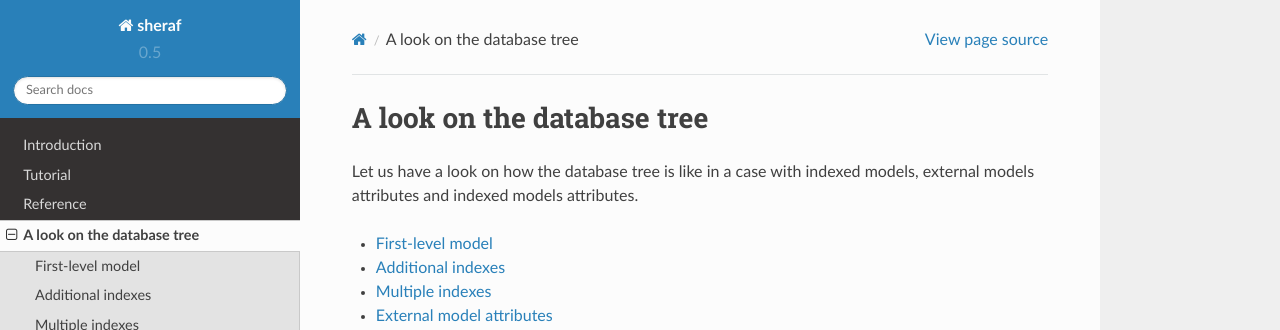
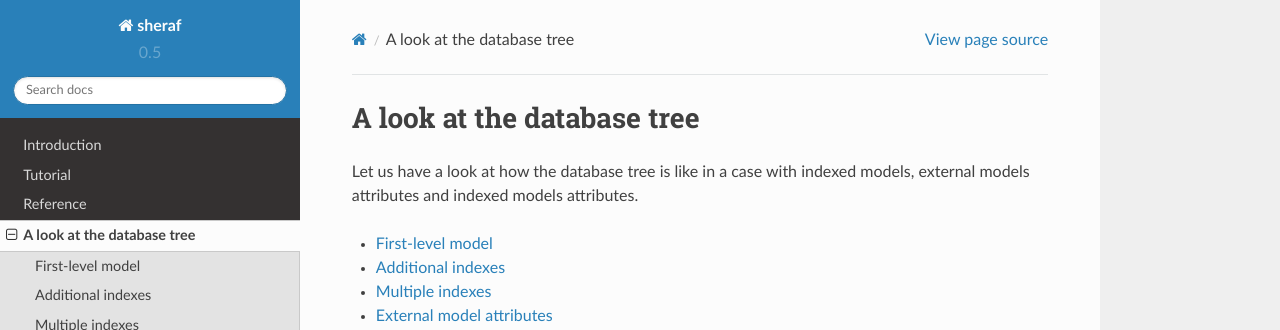
Before and after one commit to yaal-coop/sheraf, a Sphinx documentation site: the page built from doc/databasetree.rst, in a window 1280 px wide and 900 px high. Shown: the top 330 px of the window. Built offline with Sphinx 7.4.7 and the Read the Docs theme 2.0.0, drawn with Linux system fonts in a browser that asks for light colours; some of the changed text lies outside the part shown.

Commit message:
Fix typos

```diff
--- a/doc/databasetree.rst
+++ b/doc/databasetree.rst
@@ -1,7 +1,7 @@
-A look on the database tree
+A look at the database tree
 ===========================
 
-Let us have a look on how the database tree is like in a case with indexed models,
+Let us have a look at how the database tree is like in a case with indexed models,
 external models attributes and indexed models attributes.
 
 .. contents::
@@ -293,7 +293,7 @@ We modified *Cowboy* so it can host *Horse* instances. Then we created a new
 cowboy called *steven* that own two horses.
 
 The indexation mechanism works near the same way for first-level models or
-attribute models. So the index table for *Horse* is an *OOBTree*. The *Horse*
+attribute models. So, the index table for *Horse* is an *OOBTree*. The *Horse*
 only index is *name* (there is no *id* index as this is not a first-level model).
 So there is another *OOBTree* for names in the *Horse* index table. Then,
 the horses :class:`~sheraf.types.SmallDict` are indexed by their names.
```
